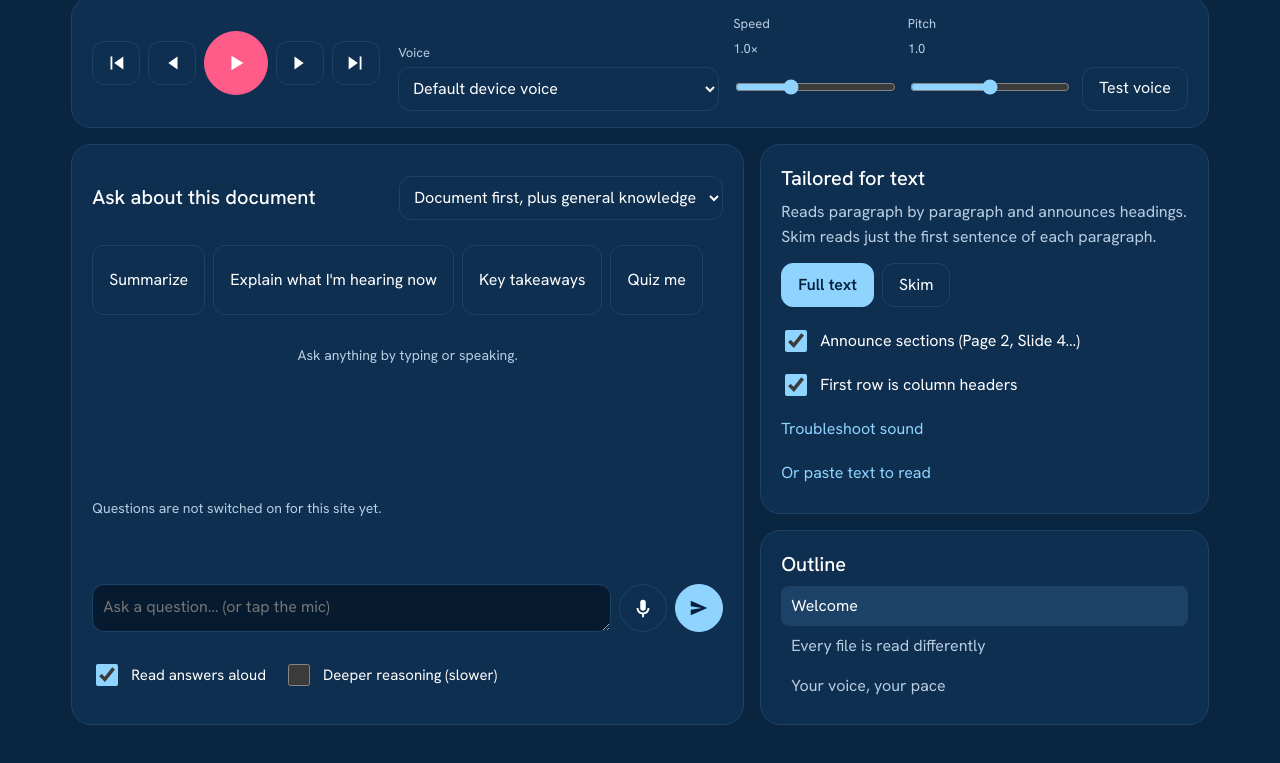
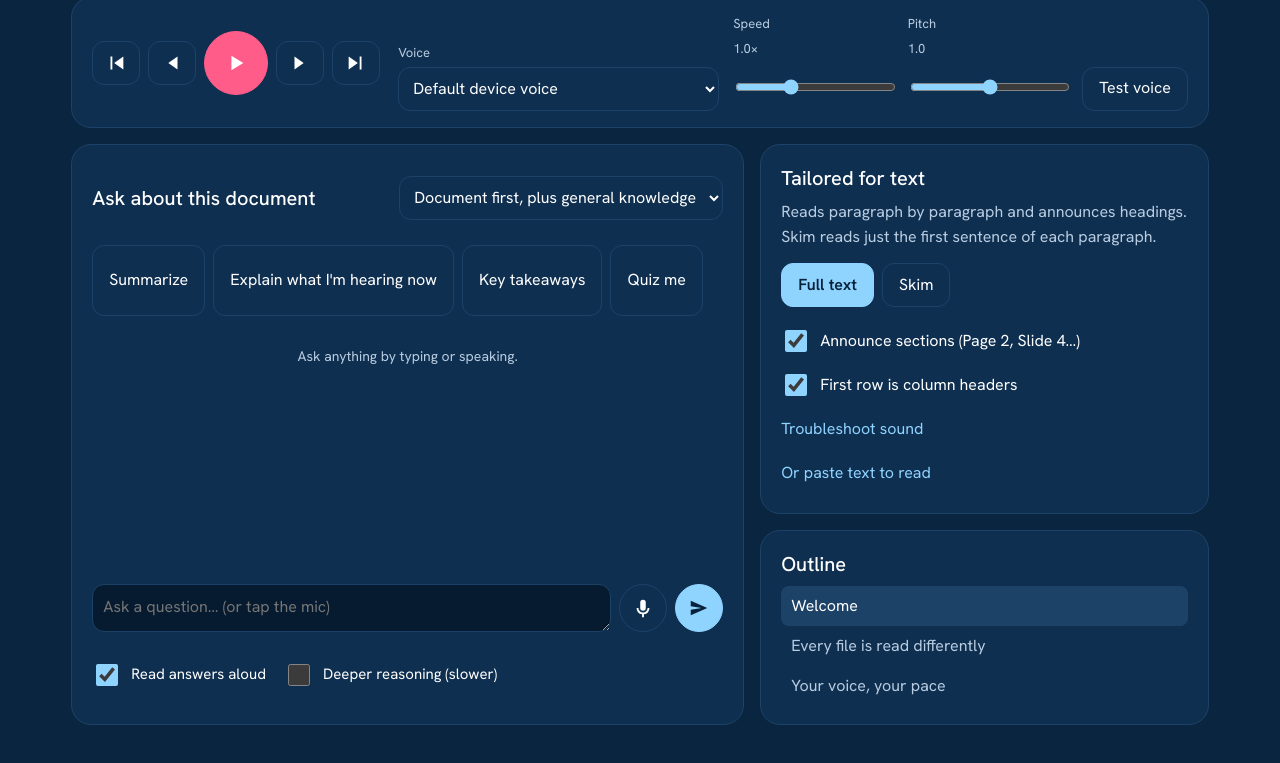
Before and after one commit to BnbKe/read-aloud-studio, a plain HTML site: page index.html in a window 1280 px wide. Shown: the part 643-1406 px from the top of the page. Drawn offline with Linux system fonts and the light colour scheme.

Commit message:
Add files via upload

```diff
--- a/index.html
+++ b/index.html
@@ -184,7 +184,7 @@ details summary{cursor:pointer;min-height:44px;display:flex;align-items:center;c
 {
 const $=id=>document.getElementById(id);
 /* ===== SETTINGS: paste your Cloudflare Worker URL here to switch on Q&A ===== */
-const API_URL='';
+const API_URL='https://read-aloud-api.writer-banabas.workers.dev/';
 /* ========================================================================= */
 const synth=window.speechSynthesis;
 const STANDALONE=!(window.claude&&window.claude.use);
```
